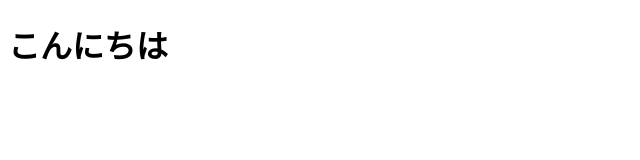
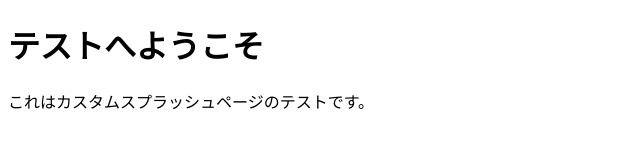
Before and after one commit to t88817t/test, a plain HTML site: page index.html in a window 1280 px wide. Shown: the whole page, without its empty margins (0-640 px from the left). Drawn offline with Linux system fonts and the light colour scheme.

Commit message:
Update index.html

```diff
--- a/index.html
+++ b/index.html
@@ -3,9 +3,10 @@
 <head>
     <meta charset="UTF-8">
     <meta name="viewport" content="width=device-width, initial-scale=1.0">
-    <title>こんにちは</title>
+    <title>Welcome to the Test Page</title>
 </head>
 <body>
-    <h1>こんにちは</h1>
+    <h1>テストへようこそ</h1>
+    <p>これはカスタムスプラッシュページのテストです。</p>
 </body>
 </html>
```
